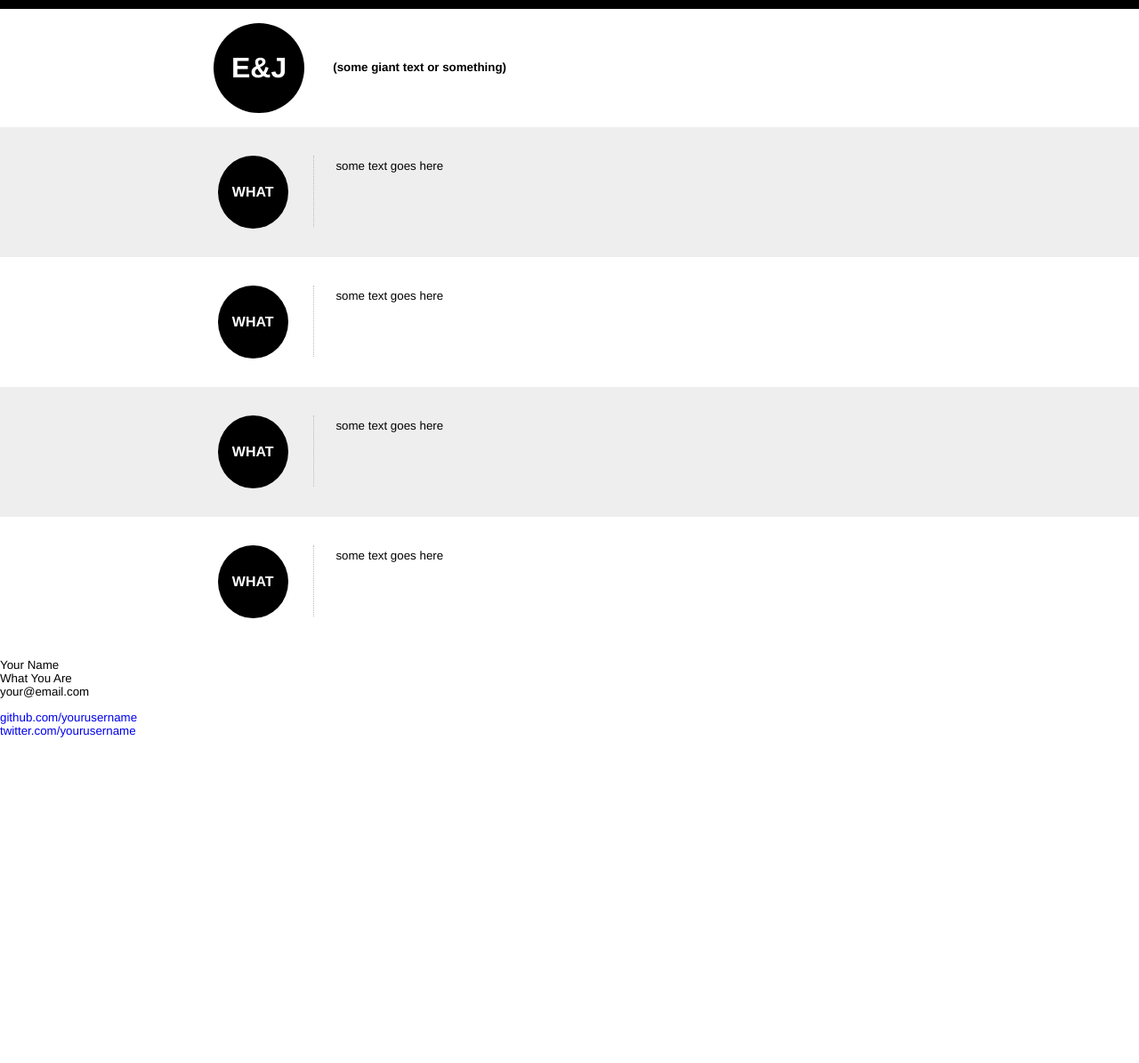
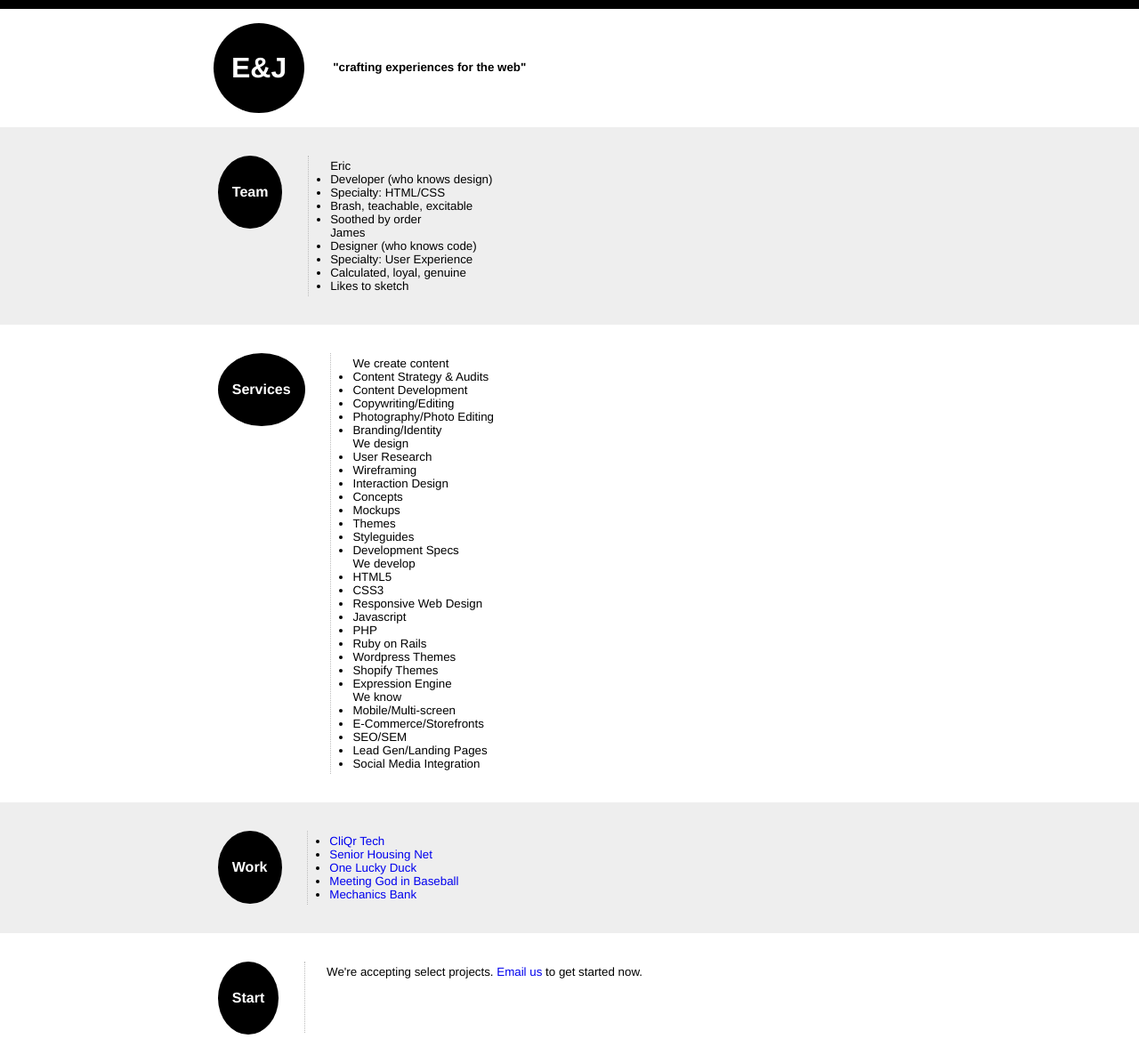
Before and after one commit to eandjdesign/eandjdesign.github.com, a Jekyll site: the page built from index.html, in a window 1280 px wide. Shown: the whole page at 89% size. Built offline with Jekyll 4.4.1, drawn with Linux system fonts in a browser that asks for light colours; before the commit the page ends 910 px from its top, so only the background shows below that.

Commit message:
first draft of some content

```diff
--- a/_layouts/default.html
+++ b/_layouts/default.html
@@ -20,14 +20,14 @@
             <section class="row header">
               <div class="row-contain">
                 <h1 class="title"><a href="/" class="circle">{{ site.name }}</a></h1>
-                <h2 class="sub-title">(some giant text or something)</h2>
+                <h2 class="sub-title">"crafting experiences for the web"</h2>
               </div>
             </section>
 
               {{ content }}
 
             <div class="footer">
-              <div class="contact">
+              <!-- <div class="contact">
                 <p>
                   Your Name<br />
                   What You Are<br />
@@ -39,7 +39,7 @@
                   <a href="http://github.com/yourusername/">github.com/yourusername</a><br />
                   <a href="http://twitter.com/yourusername/">twitter.com/yourusername</a><br />
                 </p>
-              </div>
+              </div>-->
             </div>
           </div>
         </div> <!-- /container -->
--- a/index.html
+++ b/index.html
@@ -6,34 +6,95 @@ title: E&amp;J Design
 <div id="home">
   <section class="row">
     <div class="row-contain">
-      <h1 class="row-header"><span class="circle">WHAT</span></h1>
-      <div class="row-content">some text goes here</div>
+      <h1 class="row-header"><span class="circle">Team</span></h1>
+      <div class="row-content">
+          Eric
+	      <ul>
+		      <li>Developer (who knows design)</li>
+	          <li>Specialty: HTML/CSS</li>
+	          <li>Brash, teachable, excitable</li>
+	          <li>Soothed by order</li>
+	      </ul>
+	      James
+	      <ul>
+	          <li>Designer (who knows code)</li>
+	          <li>Specialty: User Experience</li>
+	          <li>Calculated, loyal, genuine</li>
+	          <li>Likes to sketch</li>
+	      </ul>
+      </div>
     </div>
   </section>
   <section class="row">
     <div class="row-contain">
-      <h1 class="row-header"><span class="circle">WHAT</span></h1>
-      <div class="row-content">some text goes here</div>
+      <h1 class="row-header"><span class="circle">Services</span></h1>
+      <div class="row-content">
+	    We create content
+	  	<ul>
+	        <li>Content Strategy &amp; Audits</li>
+	        <li>Content Development</li>
+	        <li>Copywriting/Editing</li>
+	        <li>Photography/Photo Editing</li>
+	        <li>Branding/Identity</li>
+	    </ul>
+	    We design
+	    <ul>
+	        <li>User Research</li>
+	        <li>Wireframing</li>
+	        <li>Interaction Design</li>
+	        <li>Concepts</li>
+	        <li>Mockups</li>
+	        <li>Themes</li>
+	        <li>Styleguides</li>
+	        <li>Development Specs</li>
+	    </ul>
+	    We develop
+		<ul>
+   	        <li>HTML5</li>
+	        <li>CSS3</li>
+	        <li>Responsive Web Design</li>
+	        <li>Javascript</li>
+	        <li>PHP</li>
+	        <li>Ruby on Rails</li>
+	        <li>Wordpress Themes</li>
+	        <li>Shopify Themes</li>
+	        <li>Expression Engine</li>
+		</ul>
+	    We know
+	    <ul>
+	        <li>Mobile/Multi-screen</li>
+	        <li>E-Commerce/Storefronts</li>
+	        <li>SEO/SEM</li>
+	        <li>Lead Gen/Landing Pages</li>
+	        <li>Social Media Integration</li>
+	   </ul>
+      </div>
     </div>
   </section>
   <section class="row">
     <div class="row-contain">
-      <h1 class="row-header"><span class="circle">WHAT</span></h1>
-      <div class="row-content">some text goes here</div>
+      <h1 class="row-header"><span class="circle">Work</span></h1>
+      <div class="row-content">
+	     <ul>
+	      	<li><a href="#">CliQr Tech</a></li>
+		    <li><a href="#">Senior Housing Net</a></li>
+		    <li><a href="#">One Lucky Duck</a></li>
+		    <li><a href="#">Meeting God in Baseball</a></li>
+		    <li><a href="#">Mechanics Bank</a></li>
+		 </ul>
+	</div>
     </div>
   </section>
   <section class="row">
     <div class="row-contain">
-      <h1 class="row-header"><span class="circle">WHAT</span></h1>
-      <div class="row-content">some text goes here</div>
+      <h1 class="row-header"><span class="circle">Start</span></h1>
+      <div class="row-content">We're accepting select projects. <a href="mailto:start@eandjdesign.com">Email us</a> to get started now.</div>
     </div>
   </section>
-<!--
-  <h1>Blog Posts</h1>
+  <!--<h1>Blog Posts</h1>
     <ul class="posts">
     {% for post in site.posts %}
       <li><span>{{ post.date | date_to_string }}</span> &raquo; <a href="{{ post.url }}">{{ post.title }}</a></li>
     {% endfor %}
   </ul>
--->
-</div>
+</div>-->
```
